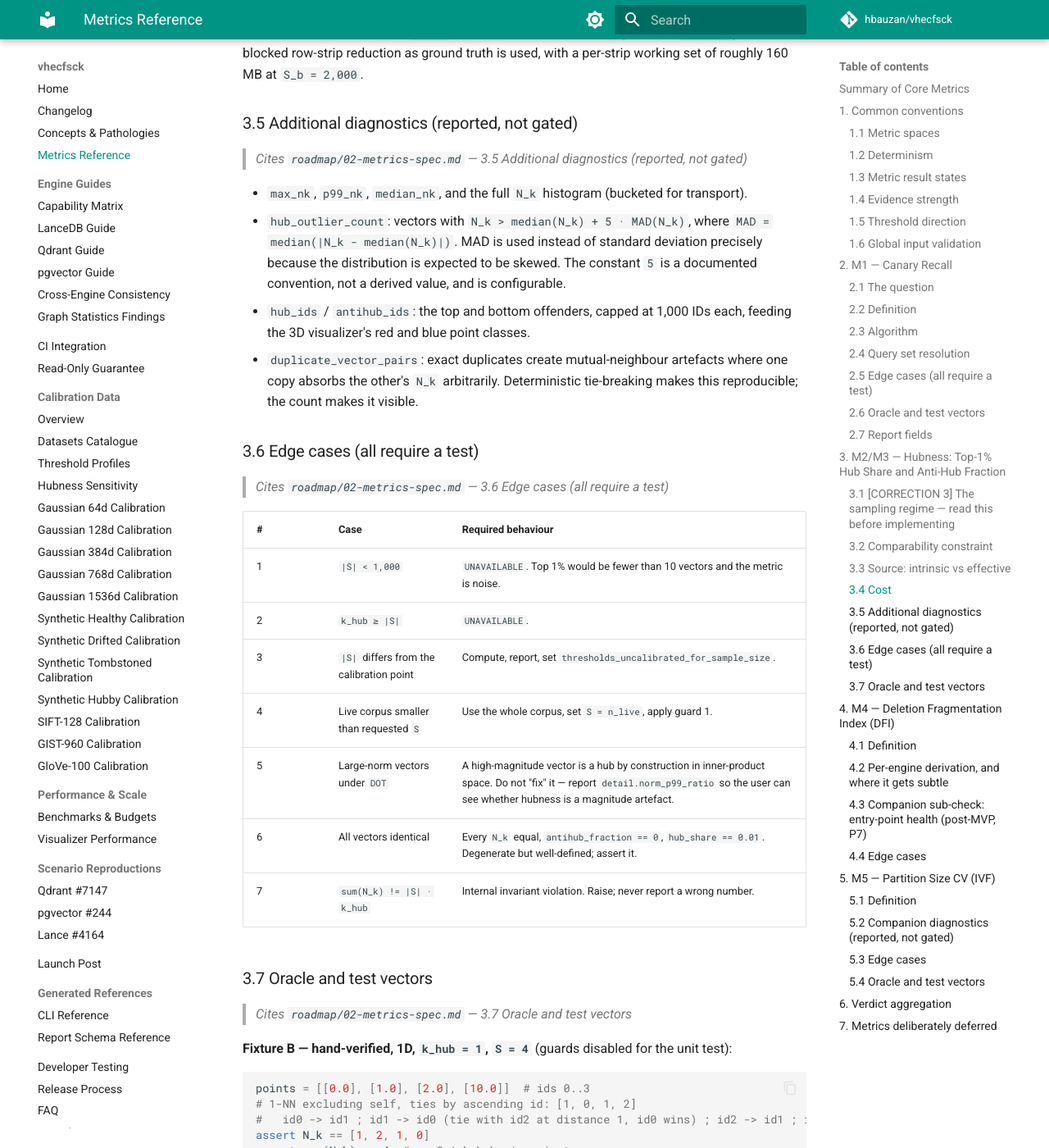
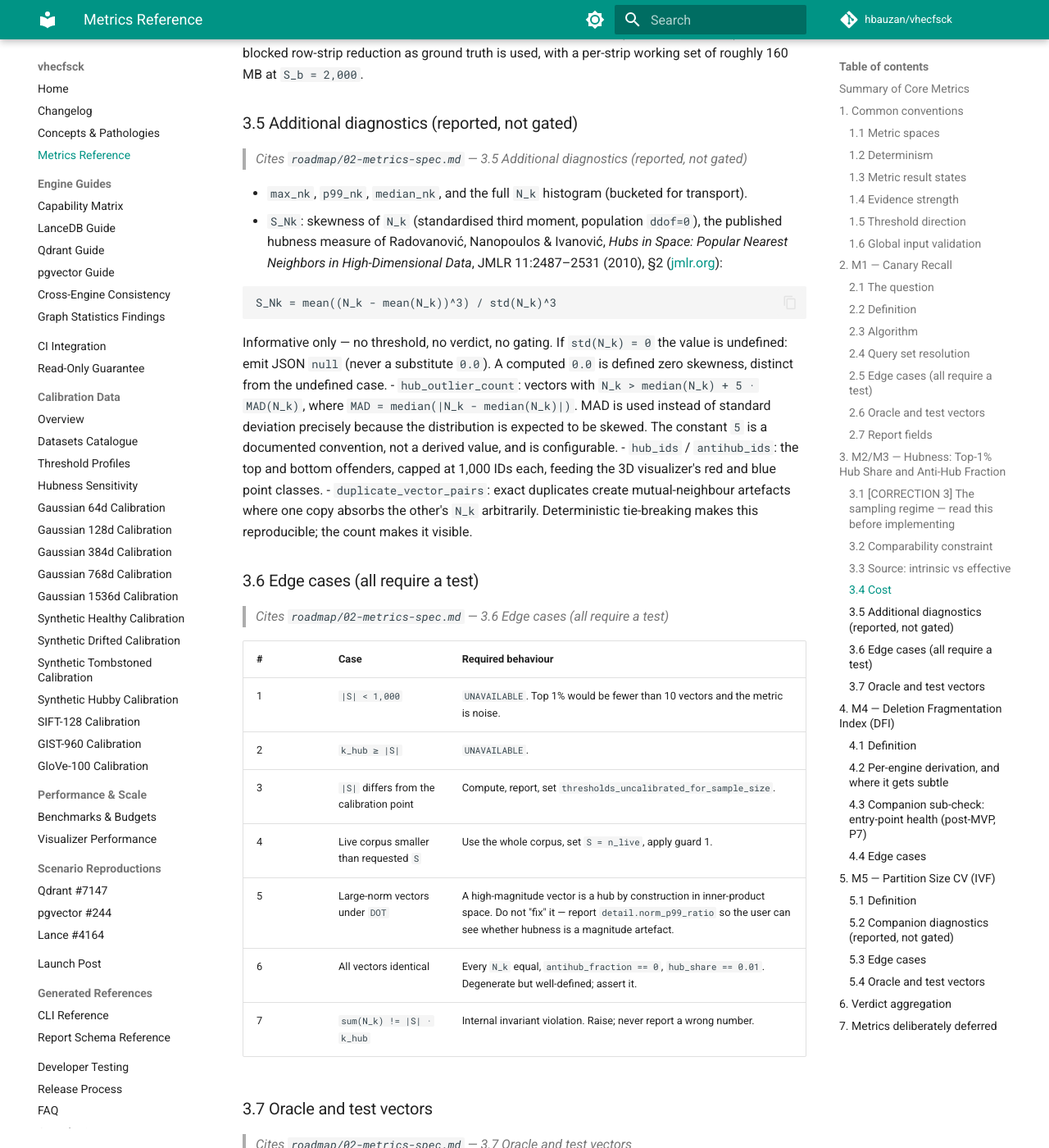
Before and after one commit to hbauzan/vhecfsck, an MkDocs documentation site: the page built from docs/metrics.md, in a window 1280 px wide and 1400 px high, scrolled down 9358 px. Shown: the whole window at 82% size. Built offline with MkDocs 1.6.1 and Material for MkDocs 9.7.7, drawn with Linux system fonts in a browser that asks for light colours; comment, search, counter and statistics services are not loaded; some of the changed text lies outside the part shown.

Commit message:
feat(hubness): add published S_Nk skewness to hubness detail
Reports were missing the literature hubness measure (Radovanović et al., JMLR 2010 §2). Emit it as an informative diagnostic with population moments; JSON null when std(N_k) is zero.

````diff
--- a/docs/metrics.md
+++ b/docs/metrics.md
@@ -370,6 +370,18 @@ of roughly 160 MB at `S_b = 2,000`.
 
 
 - `max_nk`, `p99_nk`, `median_nk`, and the full `N_k` histogram (bucketed for transport).
+- `S_Nk`: skewness of `N_k` (standardised third moment, population `ddof=0`), the published
+  hubness measure of Radovanović, Nanopoulos & Ivanović, *Hubs in Space: Popular Nearest
+  Neighbors in High-Dimensional Data*, JMLR 11:2487–2531 (2010), §2
+  ([jmlr.org](https://www.jmlr.org/papers/v11/radovanovic10a.html)):
+
+  ```text
+  S_Nk = mean((N_k - mean(N_k))^3) / std(N_k)^3
+  ```
+
+  Informative only — no threshold, no verdict, no gating. If `std(N_k) = 0` the value is
+  undefined: emit JSON `null` (never a substitute `0.0`). A computed `0.0` is defined zero
+  skewness, distinct from the undefined case.
 - `hub_outlier_count`: vectors with `N_k > median(N_k) + 5 · MAD(N_k)`, where
   `MAD = median(|N_k - median(N_k)|)`. MAD is used instead of standard deviation precisely
   because the distribution is expected to be skewed. The constant `5` is a documented
@@ -410,6 +422,10 @@ assert N_k == [1, 2, 1, 0]
 assert sum(N_k) == 4  # == S * k_hub, invariant
 assert antihub_fraction == 0.25  # id3 is never anyone's neighbour
 assert hub_share_top1pct == 0.5  # ceil(0.01*4) == 1 vector, id1, with 2 of 4 slots
+# S_Nk, population ddof=0, computed by hand:
+#   mean = 1; deviations = [0, 1, 0, −1]; cubes = [0, 1, 0, −1]; mean of cubes = 0
+#   std = sqrt(0.5); S_Nk = 0 / std^3 = 0.0 exactly (defined zero skewness)
+assert S_Nk == 0.0
 ```
 
 Property tests (`tests/property/`): both metrics in `[0, 1]`; invariance under row
````
Also changed, not shown: CHANGELOG.md (+4 -0 lines), roadmap/02-metrics-spec.md (+16 -0 lines), roadmap/backlog.md (+6 -3 lines), roadmap/next-ticket.md (+5 -5 lines), 5 other files.
